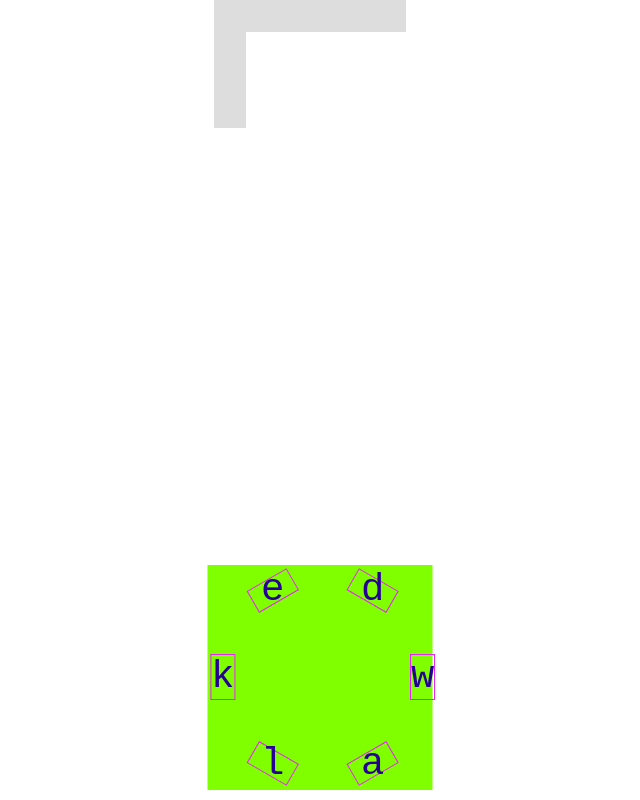
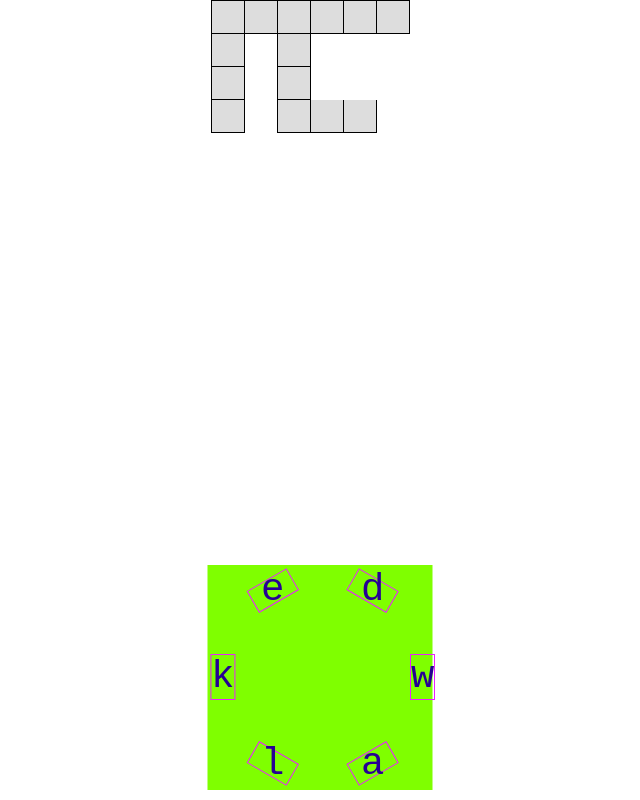
Before and after one commit to marvinody/crossword, a React (Create React App) app: page / in a window 1280 px wide. Shown: the whole page, without its empty margins (330-970 px from the left). Built offline with nearby package versions, Linux system fonts and the light colour scheme.

Commit message:
messing with styles, trying to get borders working

```diff
--- a/src/Board.scss
+++ b/src/Board.scss
@@ -1,14 +1,45 @@
-.grid{
-  display:flex;
-  flex-direction:column;
+.grid {
+  display: flex;
+  flex-direction: column;
 }
+
 .row {
-  display:flex;
+  display: flex;
 }
+
 .cell {
-  width:32px;
-  height:32px;
+  width: 32px;
+  height: 32px;
 }
-.hidden, .visible {
-  background-color:#ddd;
- }
+
+.hidden,
+.visible {
+  background-color: #ddd;
+  border-right: 1px solid black;
+  border-bottom: 1px solid black;
+
+  &:first-child {
+    border-left: 1px solid black;
+  }
+}
+
+.empty+.hidden,
+.empty+.visible {
+  border-left: 1px solid black;
+}
+
+.row:first-child {
+
+  & .hidden,
+  &.visible {
+    border-top: 1px solid black;
+  }
+}
+
+.row:last-child {
+
+  & .hidden,
+  & .visible {
+    border-bottom: 1px solid black;
+  }
+}
--- a/src/CharSelect.scss
+++ b/src/CharSelect.scss
@@ -24,9 +24,10 @@ $char-text-color: rgb(39, 0, 148);
   cursor: pointer;
   font-family: monospace;
   user-select: none;
-}
-.char.container.selected {
-  background-color:blue;
+
+  &.selected {
+    background-color:blue;
+  }
 }
 .char.connections {
   background-color:chartreuse;
--- a/src/CharSelect.tsx
+++ b/src/CharSelect.tsx
@@ -69,7 +69,9 @@ export class DisconnectedCharSelect extends React.Component<Props, State> {
       'walked'.split(''),
       [
         newWord('walked', ZP, true),
-        newWord('wake', ZP, false)
+        newWord('wake', ZP, false),
+        newWord('lake', { x: 2, y: 0 }, false),
+        newWord('elk', { x: 2, y: 3 }, true),
       ],
     );
   }
```
